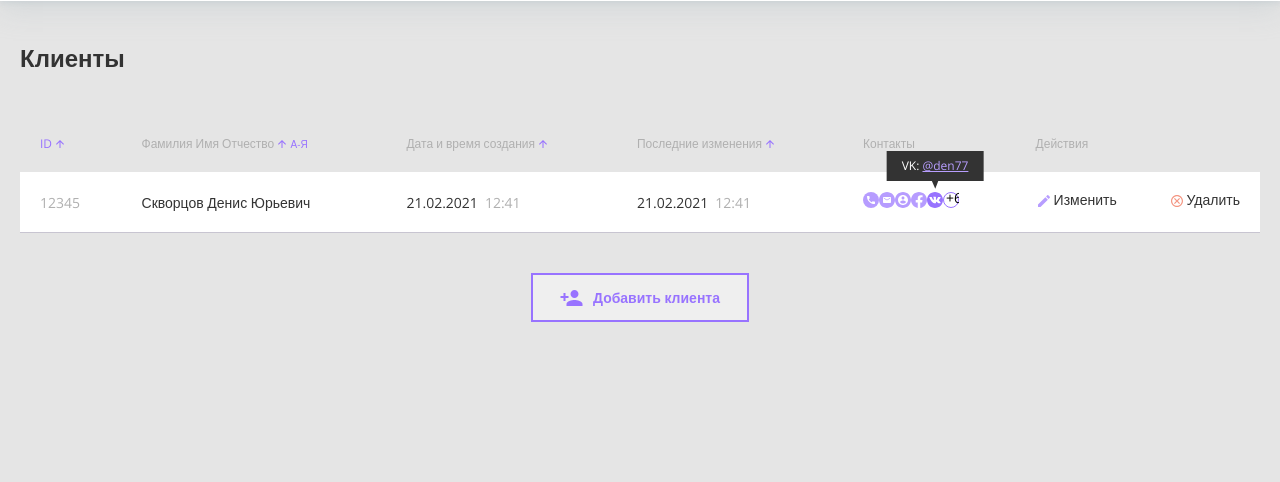
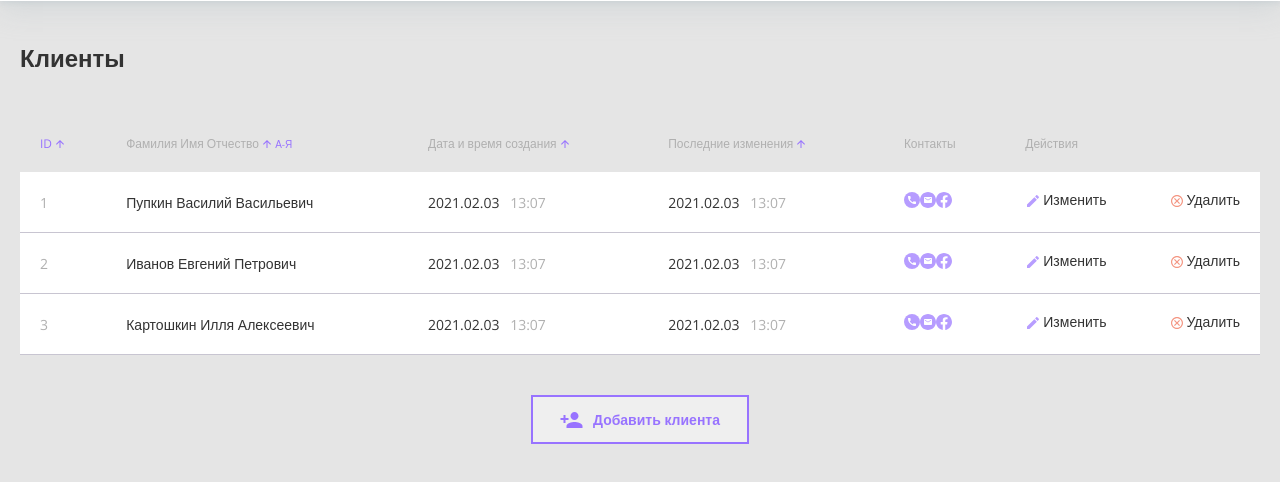
Before and after one commit to vladimir-andrushchenko2/clientsCrm, a website built with Parcel: page project/src/index.html in a window 1280 px wide. Shown: the part 92-574 px from the top of the page. Built offline with nearby package versions, Linux system fonts and the light colour scheme.

Commit message:
row elements are created from templates

```diff
--- a/project/src/index.html
+++ b/project/src/index.html
@@ -217,63 +217,7 @@
             </tr>
           </thead>
 
-          <tbody>
-            <tr class="client table__row table__data-row">
-              <td class="table__cell client__id muted-text">12345</td>
-              <td class="table__cell client__name">Скворцов Денис Юрьевич</td>
-              <td class="table__cell client__created">21.02.2021<span class="muted-text client__time">12:41</span></td>
-              <td class="table__cell client__edited">21.02.2021<span class="muted-text client__time">12:41</span></td>
-              <td class="table__cell client__contacts">
-                <span class="contacts-wrapper">
-
-                  <span tabindex=0 class="contact contact_tel">
-                    <span class="contact__tooltip"><a class="contact__tel" href="tel:+9788559080">+9788559080</a></span>
-                  </span>
-                  <span tabindex=0 class="contact contact_email">
-                    <span class="contact__tooltip">
-                      <a class="contact__link" href="mailto:LoremIpsum@gmail.com">LoremIpsum@gmail.com
-                      </a>
-                    </span>
-                  </span>
-                  <span tabindex=0 class="contact contact_other">
-                    <span class="contact__tooltip">
-                      Twitter:
-                      <a class="contact__link" href="#">@den77
-                      </a>
-                    </span>
-                  </span>
-                  <span tabindex=0 class="contact contact_facebook">
-                    <span class="contact__tooltip">
-                      Facebook:
-                      <a class="contact__link" href="#">@den77
-                      </a>
-                    </span>
-                  </span>
-                  <span tabindex=0 class="contact contact_vk contact_open">
-                    <span class="contact__tooltip">
-                      VK:
-                      <a class="contact__link" href="#">@den77
-                      </a>
-                    </span>
-                  </span>
-                  <span tabindex=0 class="contact-show-more-contacts-btn">
-                    <svg width="16" height="16" viewBox="0 0 16 16" fill="none" xmlns="http://www.w3.org/2000/svg">
-                      <circle cx="8" cy="8" r="7.5" stroke="#9873FF" />
-                      <text class="svg-text" x="3" y="11" fill="#000">+6</text>
-                    </svg>
-                  </span>
-                </span>
-              </td>
-              <td class="table__cell table__actions-cell">
-                <button type="button" class="button client-action-btn client-edit-btn">
-                  Изменить
-                </button>
-                <button type="button" class="button client-action-btn client-delete-btn">
-                  Удалить
-                </button>
-              </td>
-            </tr>
-          </tbody>
+          <tbody class="table-clients-container"></tbody>
         </table>
       </div>
 
@@ -284,39 +228,88 @@
             d="M14.5 8C16.71 8 18.5 6.21 18.5 4C18.5 1.79 16.71 0 14.5 0C12.29 0 10.5 1.79 10.5 4C10.5 6.21 12.29 8 14.5 8ZM5.5 6V3H3.5V6H0.5V8H3.5V11H5.5V8H8.5V6H5.5ZM14.5 10C11.83 10 6.5 11.34 6.5 14V16H22.5V14C22.5 11.34 17.17 10 14.5 10Z"
             fill="#9873FF" />
         </svg>
-        Добавить клиента</button>
+        Добавить клиента
+      </button>
     </div>
   </main>
 
-  <template>
+  <template id="add-contact-field-template">
     <li class="contact__wrapper">
-
       <div class="contact__select">
+        <!-- Button for opening menu to choose contact type -->
         <button type="button" class="contact__btn contact__open-options-btn">
-          Телефон
+          <span class="contact__btn-text"></span>
           <span class="menu-arrow"></span>
         </button>
 
+        <!-- Menu with contact options -->
         <ul class="contact__options contact__options_visible">
           <li class="contact-option-wrapper">
-            <button class="contact__btn contact__option" type="button">Доп. телефон</button>
+            <button class="contact__btn contact__option" type="button" data-type="tel">Доп. телефон</button>
           </li>
           <li class="contact-option-wrapper">
-            <button class="contact__btn contact__option" type="button">Email</button>
+            <button class="contact__btn contact__option" type="button" data-type="email">Email</button>
           </li>
           <li class="contact-option-wrapper">
-            <button class="contact__btn contact__option" type="button">Vk</button>
+            <button class="contact__btn contact__option" type="button" data-type="vk">Vk</button>
           </li>
         </ul>
-
       </div>
 
-      <input class="contact__input" type="tel" placeholder="Введите данные контакта" required>
+      <input class="contact__input" type="text" placeholder="Введите данные контакта" required>
 
       <button type="button" class="contact__clear-btn" aria-label="Очистить поле"></button>
-
     </li>
   </template>
+
+  <template id="contact-table-row">
+    <tr class="client table__row table__data-row">
+      <td class="table__cell client-id muted-text">#</td>
+
+      <td class="table__cell client-name">#</td>
+
+      <td class="table__cell client-created">
+        <span class="client-created-date">#</span>
+        <span class="muted-text client__time client-created-time">#</span>
+      </td>
+
+      <td class="table__cell client-edited">
+        <span class="client-edited-date">#</span>
+        <span class="muted-text client__time client-edited-time">#</span>
+      </td>
+
+      <td class="table__cell client-contacts">
+        <span class="contacts-wrapper"></span>
+      </td>
+
+      <td class="table__cell table__actions-cell">
+        <button type="button" class="button client-action-btn client-edit-btn">
+          Изменить
+        </button>
+        <button type="button" class="button client-action-btn client-delete-btn">
+          Удалить
+        </button>
+      </td>
+    </tr>
+  </template>
+
+  <template id="contact-tooltip">
+    <!-- add .contact_open for .contact to open -->
+    <span class="contact tooltip-wrapper ">
+      <!-- .contact-tooltip-(facebook|email|other|vk|tel|facebook)-icon  add to button -->
+      <button aria-label="Показать контакт" type="button" class="contact-show-tooltip-btn"></button>
+      <span class="contact__tooltip tooltip"></span>
+    </span>
+  </template>
+
+  <script type="module" src="./scripts/index.js"></script>
 </body>
 
 </html>
+
+<!-- Examples of contact tooltips
+  inside tooltip message i use
+  <a class="contact__tel" href="tel:+#">#</a>
+  <a class="contact__link" href="mailto:#">#</a>
+  Twitter: <a class="contact__link" href="#">#</a>
+-->
--- /dev/null
+++ b/project/src/scripts/data/clients.js
@@ -0,0 +1,95 @@
+export default [
+  {
+    // ID клиента, заполняется сервером автоматически, после создания нельзя изменить
+    id: '1',
+    // дата и время создания клиента, заполняется сервером автоматически,
+    // после создания нельзя изменить
+    createdAt: '2021-02-03T13:07:29.554Z',
+    // дата и время изменения клиента, заполняется сервером автоматически при изменении клиента
+    updatedAt: '2021-02-03T13:07:29.554Z',
+    // * обязательное поле, имя клиента
+    name: 'Василий',
+    // * обязательное поле, фамилия клиента
+    surname: 'Пупкин',
+    // необязательное поле, отчество клиента
+    lastName: 'Васильевич',
+    // контакты - необязательное поле, массив контактов
+    // каждый объект в массиве (если он передан) должен содержать непустые свойства type и value
+    contacts: [
+      {
+        type: 'tel',
+        value: '+71234567890',
+      },
+      {
+        type: 'email',
+        value: 'abc@xyz.com',
+      },
+      {
+        type: 'facebook',
+        value: 'https://facebook.com/vasiliy-pupkin-the-best',
+      },
+    ],
+  },
+  {
+    // ID клиента, заполняется сервером автоматически, после создания нельзя изменить
+    id: '2',
+    // дата и время создания клиента, заполняется сервером автоматически,
+    // после создания нельзя изменить
+    createdAt: '2021-02-03T13:07:29.554Z',
+    // дата и время изменения клиента, заполняется сервером автоматически при изменении клиента
+    updatedAt: '2021-02-03T13:07:29.554Z',
+    // * обязательное поле, имя клиента
+    name: 'Евгений',
+    // * обязательное поле, фамилия клиента
+    surname: 'Иванов',
+    // необязательное поле, отчество клиента
+    lastName: 'Петрович',
+    // контакты - необязательное поле, массив контактов
+    // каждый объект в массиве (если он передан) должен содержать непустые свойства type и value
+    contacts: [
+      {
+        type: 'tel',
+        value: '+48666777888',
+      },
+      {
+        type: 'email',
+        value: 'testEvgenii@xyz.com',
+      },
+      {
+        type: 'facebook',
+        value: 'https://facebook.com/second-in-array',
+      },
+    ],
+  },
+  {
+    // ID клиента, заполняется сервером автоматически, после создания нельзя изменить
+    id: '3',
+    // дата и время создания клиента, заполняется сервером автоматически,
+    // после создания нельзя изменить
+    createdAt: '2021-02-03T13:07:29.554Z',
+    // дата и время изменения клиента, заполняется сервером автоматически при изменении клиента
+    updatedAt: '2021-02-03T13:07:29.554Z',
+    // * обязательное поле, имя клиента
+    name: 'Илля',
+    // * обязательное поле, фамилия клиента
+    surname: 'Картошкин',
+    // необязательное поле, отчество клиента
+    lastName: 'Алексеевич',
+    // контакты - необязательное поле, массив контактов
+    // каждый объект в массиве (если он передан) должен содержать непустые свойства type и value
+    contacts: [
+      {
+        type: 'tel',
+        value: '+48999888111',
+      },
+      {
+        type: 'email',
+        value: 'IIIIIIIboi@xyz.com',
+      },
+      {
+        type: 'facebook',
+        value: 'https://facebook.com/third-in-array',
+      },
+    ],
+  },
+];
--- /dev/null
+++ b/project/src/scripts/helpers/createShowMoreContactTooltips.js
@@ -0,0 +1,6 @@
+export default (numberOfAdditionalContact) => (`<span tabindex=0 class="contact-show-more-contacts-btn">
+<svg width="16" height="16" viewBox="0 0 16 16" fill="none" xmlns="http://www.w3.org/2000/svg">
+<circle cx="8" cy="8" r="7.5" stroke="#9873FF" />
+<text style="font-weight: 600; font-size: 8px; line-height: 11px;" class="svg-text" x="3" y="11" fill="#000">+${numberOfAdditionalContact}</text>
+</svg>
+</span>`);
--- /dev/null
+++ b/project/src/scripts/index.js
@@ -0,0 +1,76 @@
+/* eslint-disable quote-props */
+import clients from './data/clients';
+
+const clientRowTemplate = document.querySelector('#contact-table-row');
+const clientContactTooltipTemplate = document.querySelector('#contact-tooltip');
+
+const clientsTable = document.querySelector('.table-clients-container');
+
+function formatDate(dateString) {
+  let [date, time] = dateString.split('T');
+  // first 5 chars is hours, semicolon, minutes
+  time = time.slice(0, 5);
+  date = date.split('-').join('.');
+  return { time, date };
+}
+
+// .contact-tooltip-(facebook|email|other|vk|tel)-icon;
+const ContactTypeToBgImgClsConfig = {
+  'facebook': 'contact-tooltip-facebook-icon',
+  'email': 'contact-tooltip-email-icon',
+  'other': 'contact-tooltip-other-icon',
+  'tel': 'contact-tooltip-tel-icon',
+  'vk': 'contact-tooltip-vk-icon',
+};
+
+function createContactTooltipElement({ type, value }) {
+  const tooltip = clientContactTooltipTemplate.content.cloneNode(true);
+
+  const button = tooltip.querySelector('.contact-show-tooltip-btn');
+  const classWithBackgroundImage = ContactTypeToBgImgClsConfig[type] ?? 'contact-tooltip-other-icon';
+  button.classList.add(classWithBackgroundImage);
+
+  const tooltipWindow = tooltip.querySelector('.tooltip');
+  const anchor = document.createElement('a');
+
+  if (type === 'tel') {
+    anchor.href = `tel:${value}`;
+    anchor.textContent = value;
+    anchor.classList.add('contact__tel');
+    tooltipWindow.append(anchor);
+  } else if (type === 'email') {
+    anchor.href = `email:${value}`;
+    anchor.textContent = value;
+    anchor.classList.add('contact__link');
+    tooltipWindow.append(anchor);
+  } else {
+    anchor.href = value;
+    anchor.textContent = value;
+    tooltipWindow.append(`${type}: `, anchor);
+  }
+
+  return tooltip;
+}
+
+function createClientRowElement({ id, createdAt, updatedAt, name, surname, lastName, contacts }) {
+  const row = clientRowTemplate.content.cloneNode(true);
+
+  row.querySelector('.client-id').textContent = id;
+
+  row.querySelector('.client-name').textContent = [surname, name, lastName].join(' ');
+
+  const createdAtObj = formatDate(createdAt);
+  const updatedAtObj = formatDate(updatedAt);
+
+  row.querySelector('.client-created-date').textContent = createdAtObj.date;
+  row.querySelector('.client-created-time').textContent = createdAtObj.time;
+  row.querySelector('.client-edited-date').textContent = updatedAtObj.date;
+  row.querySelector('.client-edited-time').textContent = updatedAtObj.time;
+
+  const contactsContainer = row.querySelector('.contacts-wrapper');
+  contactsContainer.append(...contacts.map(createContactTooltipElement));
+
+  return row;
+}
+
+clientsTable.append(...clients.map(createClientRowElement));
--- a/project/src/styles/style.css
+++ b/project/src/styles/style.css
@@ -114,12 +114,19 @@ button {
   position: relative;
 }
 
+/* Contact indicator */
+
 .contact {
   position: relative;
   display: inline-block;
+  opacity: 0.7;
+  border: 0;
+  background-color: inherit;
+}
+
+.contact-show-tooltip-btn {
   width: 16px;
   height: 16px;
-  opacity: 0.7;
   border: 0;
   background-color: inherit;
 }
@@ -138,7 +145,9 @@ button {
   visibility: hidden;
   box-sizing: border-box;
   position: absolute;
-  transform: translateY(calc(-100% - 11px)) translateX(calc(-50% + 8px));
+  top: 0;
+  left: 50%;
+  transform: translateY(calc(-100% - 11px)) translateX(-50%);
   padding: 7px 15px;
   width: max-content;
   max-width: 163px;
@@ -149,6 +158,7 @@ button {
   color: white;
 }
 
+/* Triangle at the bottom of contact
 .contact::before {
   visibility: hidden;
   content: "";
@@ -164,6 +174,7 @@ button {
 .contact_open.contact::before {
   visibility: visible;
 }
+ */
 
 .contact_open .contact__tooltip {
   visibility: visible;
@@ -188,28 +199,26 @@ button {
   color: #fff;
 }
 
-.contact_facebook {
+/* contact-tooltip-(facebook|email|other|vk|tel|facebook)-icon */
+
+.contact-tooltip-facebook-icon {
   background-image: url("../images/social/fb.svg");
 }
 
-.contact_email {
+.contact-tooltip-email-icon {
   background-image: url("../images/social/mail.svg");
 }
 
-.contact_other {
+.contact-tooltip-other-icon {
   background-image: url("../images/social/other.svg");
 }
 
-.contact_vk {
+.contact-tooltip-vk-icon {
   background-image: url("../images/social/vk.svg");
 }
 
-.contact_tel {
+.contact-tooltip-tel-icon {
   background-image: url("../images/social/phone.svg");
-}
-
-.contact_vk {
-  background-image: url("../images/social/vk.svg");
 }
 
 .contact-show-more-contacts-btn {
```
